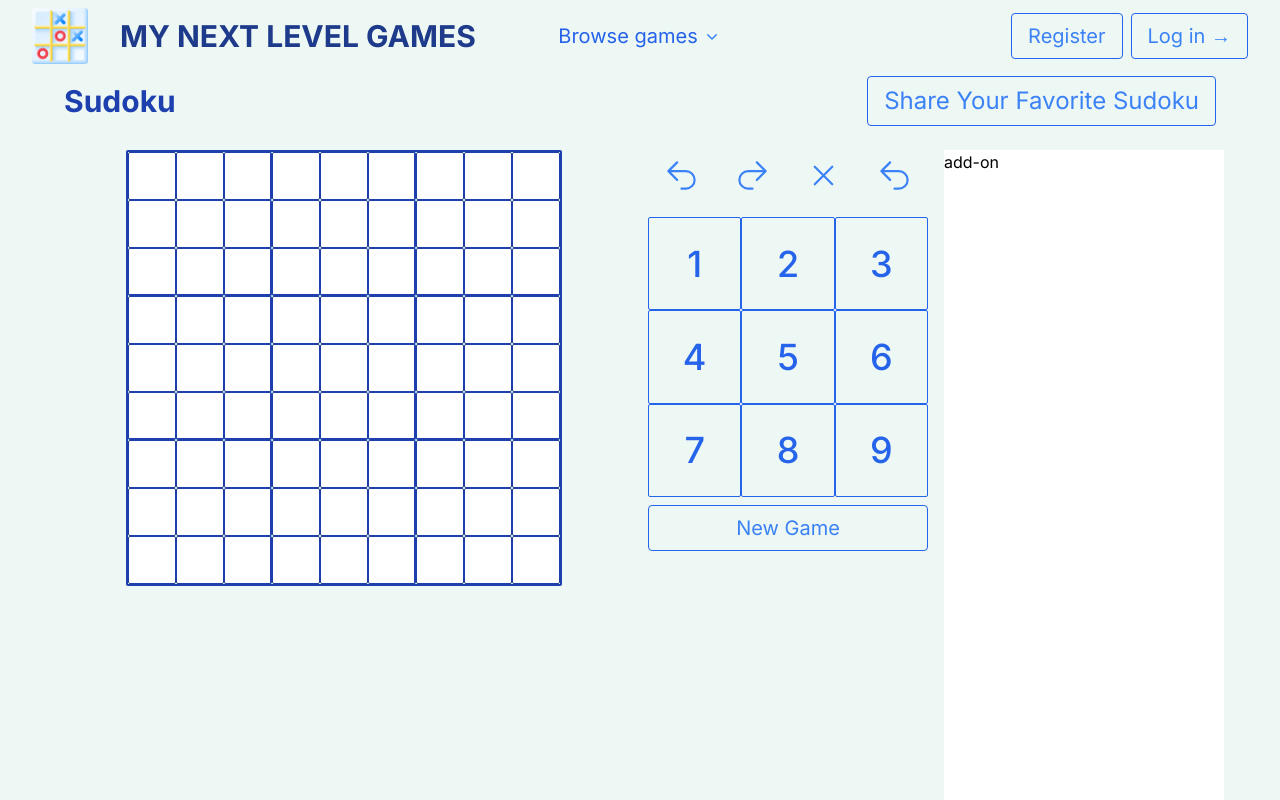
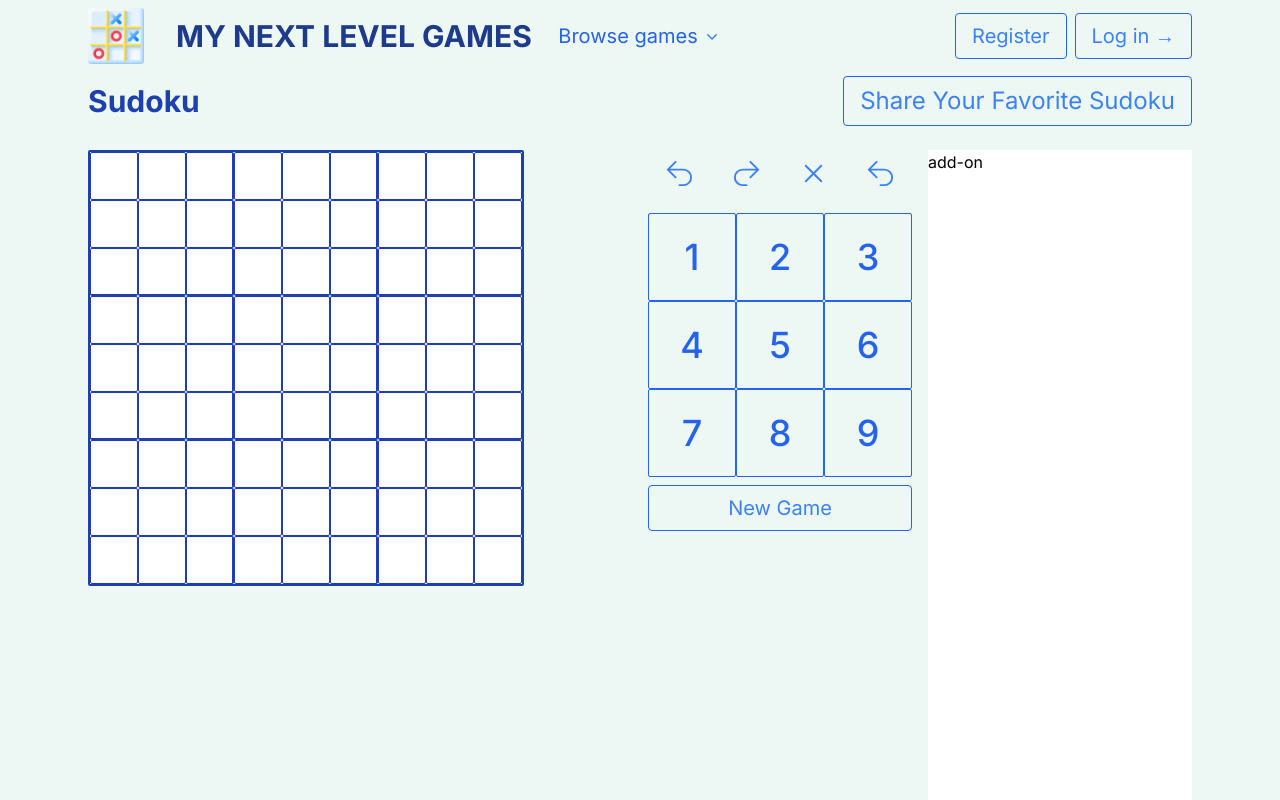
Before and after one commit to plamenpk/MyGames, a Next.js app in the folder mygames/: page /games/sudoku in a window 1280 px wide. Shown: the top 800 px of the page. Built offline with nearby package versions, Linux system fonts and the light colour scheme.

Commit message:
Refactored style

```diff
--- a/mygames/app/games/page.tsx
+++ b/mygames/app/games/page.tsx
@@ -6,7 +6,7 @@ const GamesPage = () => {
 
   return (
     <>
-      <header className="flex flex-col gap-12 my-10 mx-auto w-[90%] max-w-[75rem] text-blue-800 serif text-3xl font-bold font-family: Montserrat, serif">
+      <header className="flex flex-col gap-8 my-4 mx-auto w-[90%] max-w-[75rem] text-blue-800 serif text-3xl font-bold font-family: Montserrat, serif">
         <h1 className="uppercase">
           Awesome games, created{'     '}
           <span className="text-blue-900 lowercase">for you</span>
--- a/mygames/app/games/sudoku/page.tsx
+++ b/mygames/app/games/sudoku/page.tsx
@@ -13,7 +13,7 @@ const Sudoku = () => {
   const sudoku = ['1', '2']
   return (
     <>
-      <header className="my-1 mx-auto w-[90%] max-w-[75rem] text-blue-800 serif text-3xl font-bold font-family: Montserrat, serif flex items-center justify-between">
+      <header className="my-1 mx-auto w-[90%] lg:px-6 text-blue-800 serif text-3xl font-bold font-family: Montserrat, serif flex items-center justify-between">
         <h1> Sudoku</h1>
         <Link
           className="border rounded border-blue-600 text-blue-500 text-2xl font-normal px-4 py-2 hover:text-blue-800"
@@ -24,7 +24,7 @@ const Sudoku = () => {
           href="/games/sudoku/shareSudoku"
         >Share Your Favorite Sudoku</Link></p> */}
       </header>
-      <main className="m-6 px-8 grid grid-cols-1 sm:grid-cols-2 md:grid-cols-3 lg:grid-cols-4 gap-4">
+      <main className="my-6 mx-auto w-[90%] lg:px-6 grid grid-cols-1 sm:grid-cols-2 md:grid-cols-3 lg:grid-cols-4 gap-4">
         <div className="lg:col-span-2">
           <SudokuGame></SudokuGame>
         </div>
--- a/mygames/app/games/sudoku/sudokuGame/page.tsx
+++ b/mygames/app/games/sudoku/sudokuGame/page.tsx
@@ -7,7 +7,7 @@ const SudokuGame: React.FC = () => {
 
 const board = newSudokuBoard
   return (
-    <div id='SudokuPage' className="flex justify-center items-center">
+    <div>
       <SudokuBoard board={board} />
     </div>
   );
--- a/mygames/components/NavBar.tsx
+++ b/mygames/components/NavBar.tsx
@@ -79,7 +79,7 @@ const NavBar = () => {
 
   return (
     <header className="">
-      <nav className="mx-auto flex max-w-7xl items-center justify-between p-2 lg:px-8" aria-label="Global">
+      <nav className="mx-auto w-[90%] lg:px-6 flex items-center justify-between py-2 " aria-label="Global">
         <div className="flex lg:flex-1 text-blue-900 text-3xl font-bold font-family: Montserrat, serif uppercase">
           <Link href="/" className="flex items-center justify-center gap-8 -m-1.5 p-1.5">
             {/* <span className="sr-only">Your Company</span> */}
--- a/mygames/components/sudoku/SudokuBoard.tsx
+++ b/mygames/components/sudoku/SudokuBoard.tsx
@@ -22,7 +22,7 @@ const SudokuBoard: FC<SudokuBoardProps> = ({ board }) => {
 
   return (
     <>
-      <div id='SudokuBoard' className="flex justify-center items-center">
+      <div id='SudokuBoard' className="flex justify-start">
         {/* <div className="grid grid-cols-9 gap-1 p-4 bg-white border-4 border-black"> */}
         <div className="grid grid-cols-9 gap-0  border-2 border-blue-800 rounded-sm">
           {gameBoard.map((row, rowIndex) => (
--- a/mygames/components/ticTacToe/GameOver.tsx
+++ b/mygames/components/ticTacToe/GameOver.tsx
@@ -2,13 +2,13 @@ import { GameOverProps } from "@/common/ticTacToe/interfaces";
 
 const GameOver = ({ winner, onRestart }: GameOverProps) => {
   return (
-    <div className="absolute top-0 left-0 w-full h-full flex flex-col justify-center items-center bg-[rgba(40,38,23,0.95)] animate-pop-in">
-      <h2 className="font-caprasimo text-4xl text-center text-[#fcd256] m-0">Game Over!</h2>
-      {winner && <p className="text-2xl text-center text-[#a3973e]">{winner} won!</p>}
-      {!winner && <p className="text-2xl text-center text-[#a3973e]">It&apos;s a draw!</p>}
-      <p><button
+    <div className="absolute top-0 left-0 w-full h-full rounded flex flex-col gap-2 justify-center items-center bg-[rgba(85,130,197,0.95)] animate-pop-in">
+      <h2 className="font-caprasimo text-4xl text-center text-white">Game Over!</h2>
+      {winner && <p className="text-2xl text-center text-white">{winner} won!</p>}
+      {!winner && <p className="text-2xl text-center text-white">It&apos;s a draw!</p>}
+      <p className="p-2"><button
         onClick={onRestart}
-        className="block mx-auto text-xl border-2 border-[#fcd256] text-[#fcd256] bg-none p-2 px-4 rounded cursor-pointer transition-all duration-200 shadow-[0_0_8px_rgba(255,187,0,0.4)] hover:bg-[#fcd256] hover:text-[#3f3b00] hover:scale-110 hover:shadow-[0_0_20px_rgba(255,187,0,0.8)]">Rematch</button></p>
+        className="block mx-auto text-xl border-2 border-white-200 text-white bg-none p-2 px-4 rounded cursor-pointer transition-all duration-200 shadow-[0_0_8px_rgba(255,187,0,0.4)] hover:bg-[#fcd256] hover:text-[#3f3b00] hover:scale-110 hover:shadow-[0_0_20px_rgba(255,187,0,0.8)]">Rematch</button></p>
     </div>
   )
 }
```
